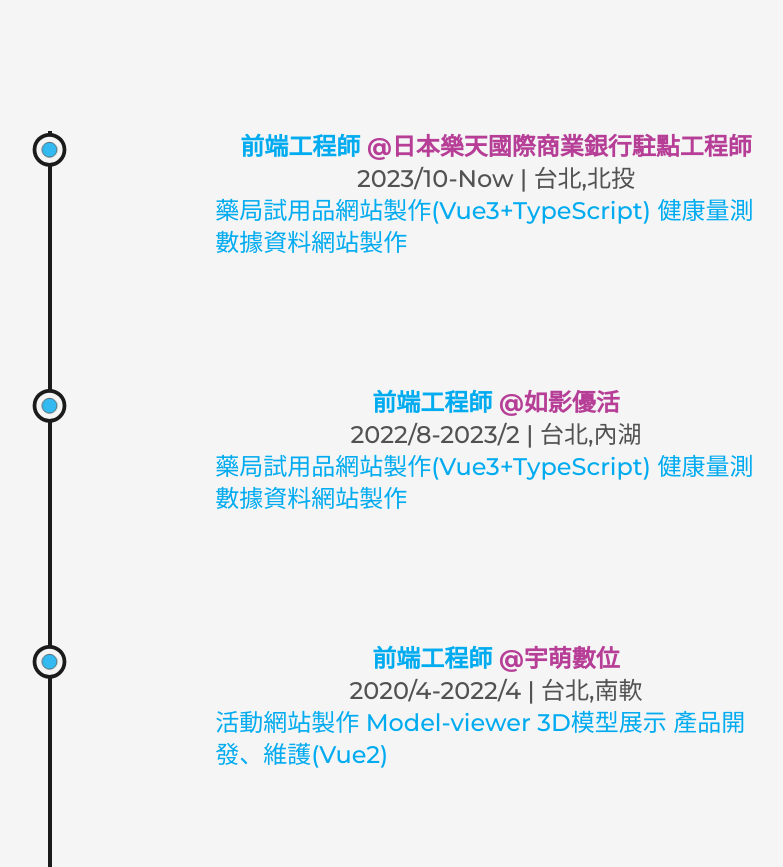
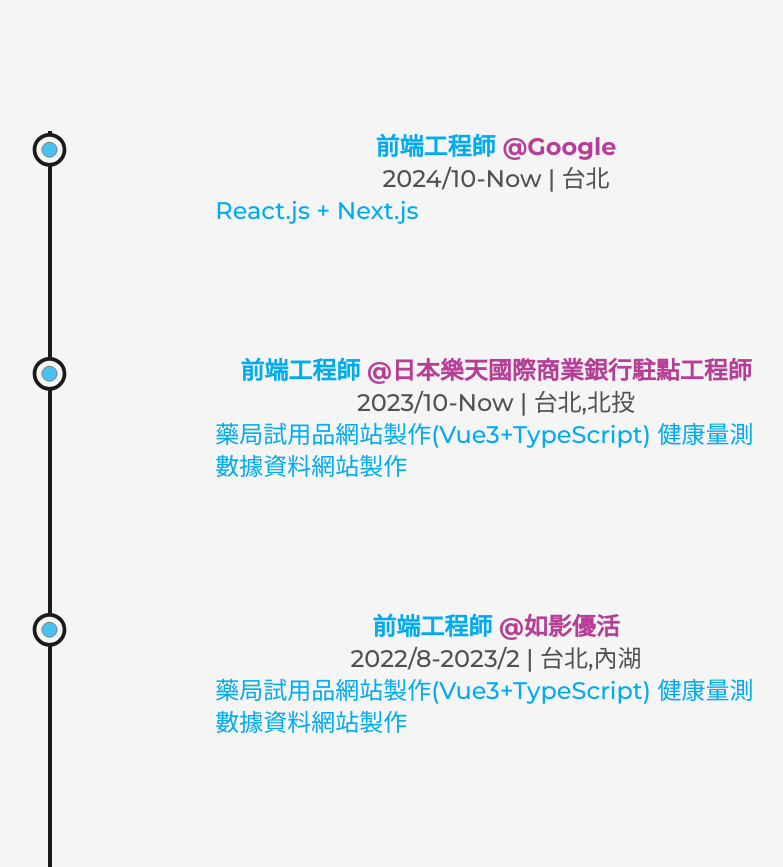
Before and after one commit to Hank0725/Portfolio-Website, a Next.js app: page /about in a window 1280 px wide. Shown: the part 2505-3372 px from the top of the page, without its empty margins (160-943 px from the left). Built offline with nearby package versions, Linux system fonts and the light colour scheme.

Commit message:
update: 更新經歷

```diff
--- a/src/Components/Experience.js
+++ b/src/Components/Experience.js
@@ -45,6 +45,10 @@ const Experience = () => {
                     className='absolute left-9 top-0 w-[4px] h-full bg-dark origin-top dark:bg-light
                     md:w-[2px] md:left-[30px] xs:left-[20px]' />
                 <ul className='w-full flex flex-col items-start justify-between ml-4 xs:ml-2'>
+                    <Detail position='前端工程師' company='Google'
+                        companyLink={''}
+                        time='2024/10-Now' address='台北'
+                        work="React.js + Next.js" />
                     <Detail position='前端工程師' company='日本樂天國際商業銀行駐點工程師'
                         companyLink={''}
                         time='2023/10-Now' address='台北,北投'
```
